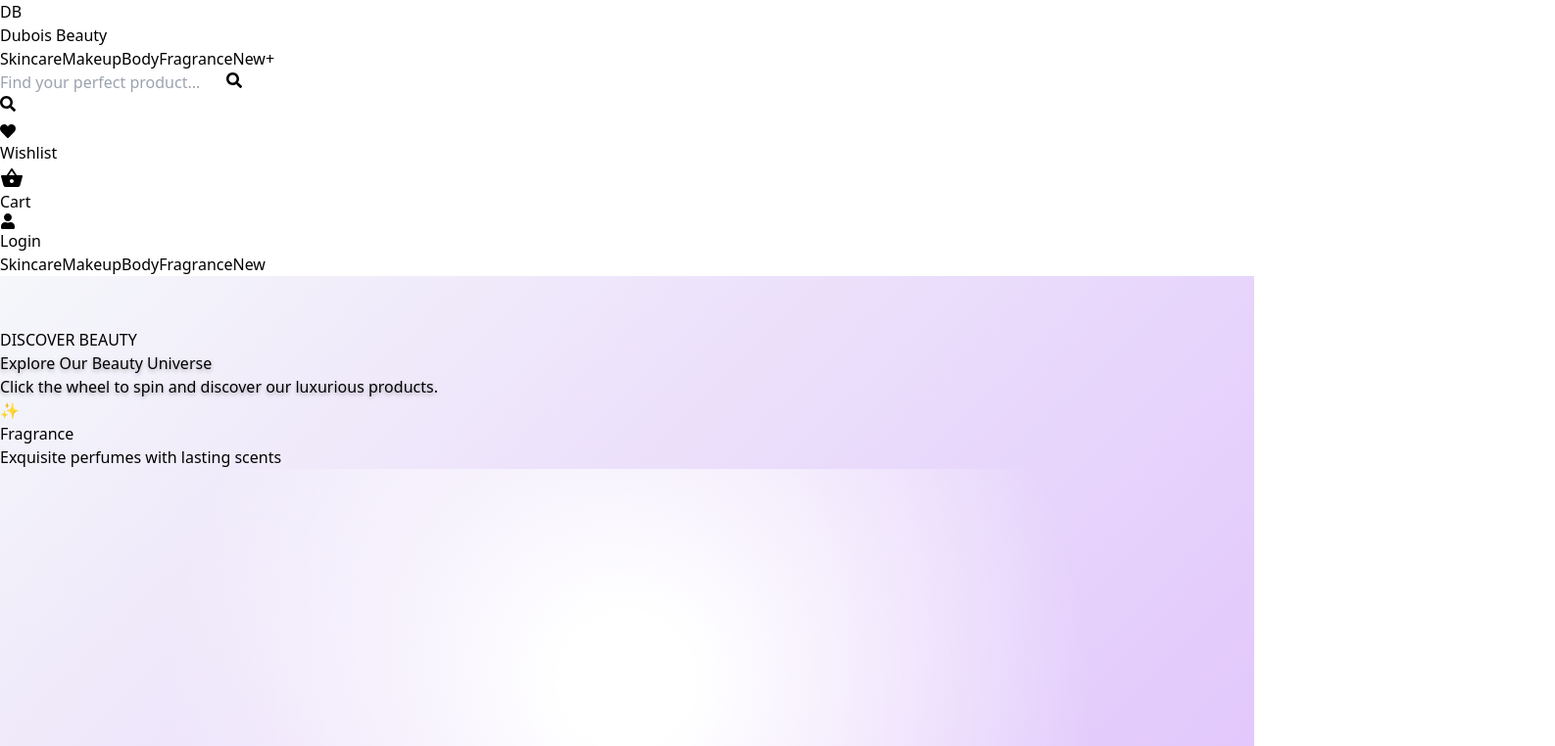
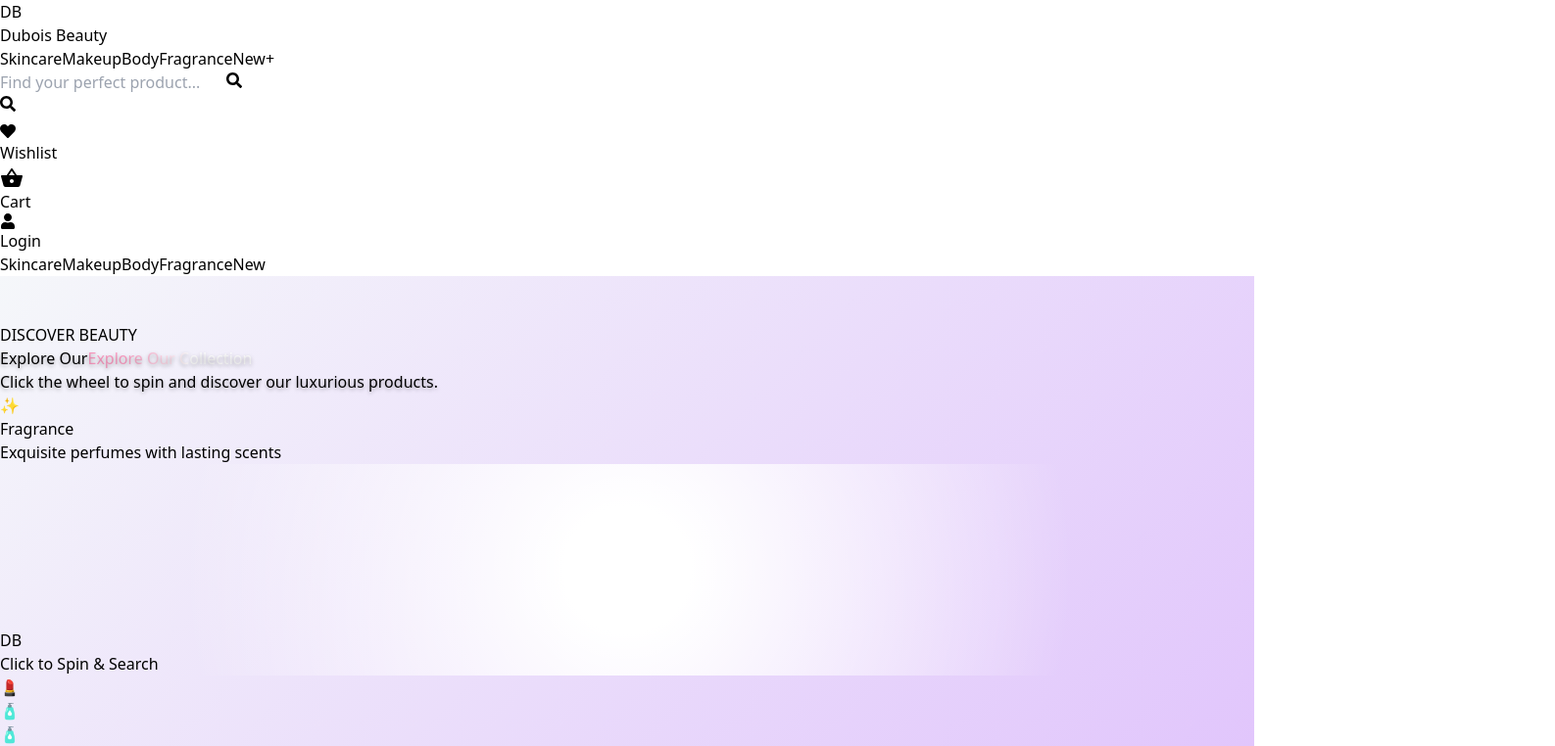
Before and after one commit to jamesguru/Beauty-Store, a React (Vite) app in the folder Frontend/: page / in a window 1280 px wide. Shown: the top 762 px of the page at 98% size, 1587 px wide, since content can reach past the window. Built offline with nearby package versions, Linux system fonts and the light colour scheme; no server answers.

Commit message:
changed the banner component

```diff
--- a/Frontend/src/components/Banner.jsx
+++ b/Frontend/src/components/Banner.jsx
@@ -11,21 +11,77 @@
   const navigate = useNavigate();
 
   const websiteFeatures = [
-    { name: "Skincare", description: "Discover radiant skin with natural care", color: "from-pink-200 via-rose-300 to-pink-400", icon: "🌸", path: "/skincare", searchTerm: "skincare products" },
-    { name: "Makeup", description: "Premium cosmetics for flawless beauty", color: "from-fuchsia-300 via-rose-400 to-amber-300", icon: "💄", path: "/makeup", searchTerm: "makeup collection" },
-    { name: "Haircare", description: "Transform your hair with care", color: "from-violet-300 via-purple-400 to-indigo-300", icon: "💇‍♀️", path: "/haircare", searchTerm: "hair care products" },
-    { name: "Fragrance", description: "Exquisite perfumes with lasting scents", color: "from-amber-200 via-yellow-300 to-pink-200", icon: "✨", path: "/fragrance", searchTerm: "perfumes" },
-    { name: "Packages", description: "Curated bundles for complete routines", color: "from-rose-200 via-fuchsia-300 to-purple-300", icon: "🎁", path: "/packages", searchTerm: "beauty bundles" },
-    { name: "New Arrivals", description: "Innovative beauty solutions", color: "from-blue-200 via-cyan-300 to-emerald-200", icon: "🆕", path: "/new", searchTerm: "new products" },
-    { name: "Best Sellers", description: "Loved by thousands of beauty lovers", color: "from-emerald-200 via-teal-300 to-lime-200", icon: "⭐", path: "/bestsellers", searchTerm: "best sellers" },
-    { name: "Special Offers", description: "Exclusive deals & discounts", color: "from-red-200 via-pink-300 to-rose-400", icon: "🔥", path: "/offers", searchTerm: "special offers" },
+    {
+      name: "Skincare",
+      description: "Discover radiant skin with natural care",
+      icon: "🌸",
+      path: "/skincare",
+      searchTerm: "skincare products",
+      productIcon: "💋"
+    },
+    {
+      name: "Makeup",
+      description: "Premium cosmetics for flawless beauty",
+      icon: "💄",
+      path: "/makeup",
+      searchTerm: "makeup collection",
+      productIcon: "💋"
+    },
+    {
+      name: "Haircare",
+      description: "Transform your hair with care",
+      icon: "💇‍♀️",
+      path: "/haircare",
+      searchTerm: "hair care products",
+      productIcon: "💋"
+    },
+    {
+      name: "Fragrance",
+      description: "Exquisite perfumes with lasting scents",
+      icon: "✨",
+      path: "/fragrance",
+      searchTerm: "perfumes",
+      productIcon: "🧪"
+    },
+    {
+      name: "Packages",
+      description: "Curated bundles for complete routines",
+      icon: "🎁",
+      path: "/packages",
+      searchTerm: "beauty bundles",
+      productIcon: "📦"
+    },
+    {
+      name: "New Arrivals",
+      description: "Innovative beauty solutions",
+      icon: "🆕",
+      path: "/new",
+      searchTerm: "new products",
+      productIcon: ""
+    },
+    {
+      name: "Best Sellers",
+      description: "Loved by thousands of beauty lovers",
+      icon: "⭐",
+      path: "/bestsellers",
+      searchTerm: "best sellers",
+      productIcon: "🏆"
+    },
+    {
+      name: "Special Offers",
+      description: "Exclusive deals & discounts",
+      icon: "🔥",
+      path: "/offers",
+      searchTerm: "special offers",
+      productIcon: "💰"
+    },
   ];
 
-  // Continuous spinning animation
+  // Continuous spinning animation - made slower for elegance
   useEffect(() => {
     let animationId;
     const spin = () => {
-      setRotation((prev) => (prev + 0.4) % 360);
+      setRotation((prev) => (prev + 0.2) % 360);
       animationId = requestAnimationFrame(spin);
     };
     if (isSpinning) animationId = requestAnimationFrame(spin);
@@ -46,35 +102,30 @@
   }, [isSpinning, isSearching]);
 
   const handleSpinToSearch = () => {
-    // Stop the continuous spinning
     setIsSpinning(false);
     setIsSearching(true);
 
-    // Select a random item for search
     const randomIndex = Math.floor(Math.random() * websiteFeatures.length);
     const selected = websiteFeatures[randomIndex];
     setSelectedItem(selected);
     setShowDescription(true);
 
-    // Add some spinning animation before redirecting
     let spinCount = 0;
-    const maxSpins = 3; // Number of full rotations before stopping
+    const maxSpins = 2;
 
     const spinAnimation = () => {
       setRotation((prev) => {
-        const newRotation = (prev + 20) % 360;
+        const newRotation = (prev + 15) % 360;
 
-        // Check if we've completed the desired number of spins
         if (newRotation < prev && spinCount < maxSpins) {
           spinCount++;
         }
 
         if (spinCount >= maxSpins) {
-          // Stop spinning and redirect after a brief pause
           setTimeout(() => {
             navigate(`/products/${encodeURIComponent(selected.searchTerm)}`);
           }, 1000);
-          return prev; // Stop animation
+          return prev;
         }
 
         return newRotation;
@@ -85,7 +136,6 @@
       }
     };
 
-    // Start the spin animation
     requestAnimationFrame(spinAnimation);
   };
 
@@ -99,7 +149,8 @@
           style={{
             top: `${30 + Math.random() * 60}%`,
             left: `${30 + Math.random() * 60}%`,
-            animationDelay: `${i * 0.5}s`,
+            animationDelay: `${i * 0.8}s`,
+            animationDuration: '3s',
           }}
         />
       ))}
@@ -125,21 +176,26 @@
 
       {/* Wheel */}
       <div
-        className="relative w-80 h-80 rounded-full shadow-[0_0_60px_rgba(255,192,203,0.5)] border-8 border-white/60 cursor-pointer overflow-hidden"
+        className="relative w-80 h-80 rounded-full shadow-[0_0_60px_rgba(255,192,203,0.5)] border-8 border-white/60 cursor-pointer overflow-hidden transition-all duration-300 hover:shadow-[0_0_80px_rgba(255,192,203,0.7)] hover:scale-105"
         style={{ background: "radial-gradient(circle, #fff 10%, transparent 70%)" }}
         onClick={handleSpinToSearch}
       >
         <div
-          className="absolute w-full h-full rounded-full transition-transform duration-1000"
+          className="absolute w-full h-full rounded-full transition-transform duration-1000 ease-out"
           style={{ transform: `rotate(${rotation}deg)` }}
         >
+          {/* Background with subtle gradient */}
+          <div className="absolute inset-0 bg-gradient-to-br from-pink-50 via-purple-50 to-rose-50 opacity-70"></div>
+
           {websiteFeatures.map((feature, index) => {
             const angle = 360 / websiteFeatures.length;
             const segmentAngle = angle * index;
+            const rotationAngle = segmentAngle + angle / 2;
+
             return (
               <div
                 key={index}
-                className={`absolute w-full h-full bg-gradient-to-br ${feature.color} opacity-90`}
+                className="absolute w-full h-full transition-opacity duration-500"
                 style={{
                   clipPath: `polygon(50% 50%,
                     ${50 + 50 * Math.cos(((segmentAngle - 90) * Math.PI) / 180)}%
@@ -147,39 +203,71 @@
                     ${50 + 50 * Math.cos(((segmentAngle + angle - 90) * Math.PI) / 180)}%
                     ${50 + 50 * Math.sin(((segmentAngle + angle - 90) * Math.PI) / 180)}%)`,
                   transform: `rotate(${segmentAngle}deg)`,
-                  backgroundSize: "200% 200%",
-                  animation: "shimmer 3s infinite linear",
                 }}
               >
+                {/* Segment background with subtle gradient */}
+                <div className="absolute inset-0 bg-gradient-to-b from-white/80 to-pink-100/50 transition-all duration-700 hover:opacity-90"></div>
+
+                {/* Decorative corner elements */}
+                <div className="absolute top-0 left-1/2 w-12 h-12 -translate-x-1/2 -translate-y-1/2 bg-pink-200 rounded-full opacity-70 transition-all duration-1000"></div>
+
+                {/* Product icon in the middle of the segment */}
                 <div
-                  className="absolute top-1/2 left-1/2 -translate-x-1/2 -translate-y-1/2 text-white text-xs w-28 text-center font-semibold"
+                  className="absolute top-1/2 left-1/2 -translate-x-1/2 -translate-y-1/2 text-3xl z-10 transition-transform duration-1000"
                   style={{
-                    transform: `rotate(${-segmentAngle}deg) translateY(-40px)`,
-                    textShadow: "0 2px 4px rgba(0,0,0,0.3)",
+                    transform: `rotate(${-segmentAngle}deg) translateY(-60px)`,
                   }}
                 >
-                  <div className="text-xl mb-1">{feature.icon}</div>
-                  {feature.name}
+                  {feature.productIcon}
                 </div>
+
+                {/* Segment border */}
+                <div className="absolute bottom-0 left-1/2 w-0.5 h-10 bg-gradient-to-t from-pink-300 to-transparent -translate-x-1/2 transition-all duration-700"></div>
               </div>
             );
           })}
+
+          {/* Outer decorative ring */}
+          <div className="absolute inset-0 rounded-full border-4 border-white/30 transition-all duration-700"></div>
+
+          {/* Inner decorative ring */}
+          <div className="absolute inset-8 rounded-full border-2 border-white/40 transition-all duration-700"></div>
         </div>
 
         {/* Glowing jewel center */}
-        <div className="absolute top-1/2 left-1/2 -translate-x-1/2 -translate-y-1/2 w-24 h-24 bg-gradient-to-br from-white via-pink-100 to-rose-200 rounded-full border-4 border-white shadow-[0_0_40px_rgba(255,182,193,0.8)] flex items-center justify-center animate-pulse">
-          <span className="text-slate-700 font-bold text-lg">DB</span>
+        <div className="absolute top-1/2 left-1/2 -translate-x-1/2 -translate-y-1/2 w-24 h-24 bg-gradient-to-br from-white via-pink-100 to-rose-200 rounded-full border-4 border-white shadow-[0_0_40px_rgba(255,182,193,0.8)] flex items-center justify-center transition-all duration-1000 hover:shadow-[0_0_60px_rgba(255,182,193,0.9)] hover:scale-110">
+          <span className="text-slate-700 font-bold text-lg transition-all duration-700">DB</span>
         </div>
 
         {/* Spin to search text */}
-        <div className="absolute top-1/2 left-1/2 transform -translate-x-1/2 -translate-y-1/2 text-center">
-          <div className="text-white font-bold text-sm bg-black/20 px-4 py-2 rounded-full backdrop-blur-sm">
+        <div className="absolute top-1/2 left-1/2 transform -translate-x-1/2 -translate-y-1/2 text-center transition-all duration-500">
+          <div className="text-white font-bold text-sm bg-black/20 px-4 py-2 rounded-full backdrop-blur-sm transition-all duration-500 hover:bg-black/30">
             Click to Spin & Search
           </div>
         </div>
+
+        {/* Decorative elements around the wheel */}
+        <div className="absolute -inset-4 rounded-full border border-pink-200/50 transition-all duration-1000"></div>
+        <div className="absolute -inset-6 rounded-full border border-purple-200/30 transition-all duration-1500"></div>
       </div>
 
-      {/* Extra shimmer CSS */}
+      {/* Decorative floating beauty products around the wheel */}
+      {["💄", "🧴", "🧴", "💎", "✨", "💎"].map((icon, i) => (
+        <div
+          key={i}
+          className="absolute text-2xl opacity-70 transition-all duration-1000"
+          style={{
+            top: `${20 + Math.random() * 60}%`,
+            left: `${20 + Math.random() * 60}%`,
+            animationDelay: `${i * 1.2}s`,
+            animationDuration: `${8 + Math.random() * 4}s`,
+          }}
+        >
+          {icon}
+        </div>
+      ))}
+
+      {/* Extra shimmer CSS with slower animations */}
       <style>{`
         @keyframes shimmer {
           0% { background-position: 0% 50%; }
@@ -190,6 +278,13 @@
           from { opacity: 0; transform: translateY(10px); }
           to { opacity: 1; transform: translateY(0); }
         }
+        @keyframes float {
+          0%, 100% { transform: translateY(0) rotate(0deg); }
+          50% { transform: translateY(-5px) rotate(2deg); }
+        }
+        .animate-float {
+          animation: float 8s ease-in-out infinite;
+        }
       `}</style>
     </div>
   );
@@ -199,6 +294,16 @@
   const [banner, setBanner] = useState({});
   const [isLoading, setIsLoading] = useState(true);
   const [showContent, setShowContent] = useState(false);
+  const [currentTextIndex, setCurrentTextIndex] = useState(0);
+  const textRef = useRef(null);
+
+  // Animated text options
+  const animatedTexts = [
+    "Discover Your Beauty",
+    "Explore Our Collection",
+    "Find Your Perfect Look",
+    "Transform Your Routine"
+  ];
 
   useEffect(() => {
     const fetchRandomBanner = async () => {
@@ -206,7 +311,6 @@
         const res = await userRequest.get("/banners/random");
         setBanner(res.data);
 
-        // Slight delay to allow background image to load
         setTimeout(() => {
           setIsLoading(false);
           setShowContent(true);
@@ -220,6 +324,17 @@
     fetchRandomBanner();
   }, []);
 
+  // Text animation effect
+  useEffect(() => {
+    if (!showContent) return;
+
+    const interval = setInterval(() => {
+      setCurrentTextIndex((prev) => (prev + 1) % animatedTexts.length);
+    }, 4000);
+
+    return () => clearInterval(interval);
+  }, [showContent]);
+
   // Custom CSS for animations
   const styles = `
     @keyframes fadeIn {
@@ -230,11 +345,37 @@
       0%, 100% { transform: translateY(0) rotate(0deg); }
       50% { transform: translateY(-8px) rotate(1deg); }
     }
+    @keyframes typewriter {
+      from { width: 0; }
+      to { width: 100%; }
+    }
+    @keyframes blink {
+      from, to { border-color: transparent; }
+      50% { border-color: white; }
+    }
+    @keyframes textShine {
+      0% { background-position: 0% 50%; }
+      100% { background-position: 100% 50%; }
+    }
     .animate-fadeIn {
       animation: fadeIn 0.5s ease-out forwards;
     }
     .animate-float {
       animation: float 6s ease-in-out infinite;
+    }
+    .animate-typewriter {
+      overflow: hidden;
+      border-right: 2px solid white;
+      white-space: nowrap;
+      animation: typewriter 2s steps(20) 1s 1 normal both, blink 0.8s steps(20) infinite;
+    }
+    .animate-text-shine {
+      background: linear-gradient(to right, #FFF 20%, #FF9EC5 40%, #FF9EC5 60%, #FFF 80%);
+      background-size: 200% auto;
+      background-clip: text;
+      -webkit-background-clip: text;
+      -webkit-text-fill-color: transparent;
+      animation: textShine 3s linear infinite;
     }
     .text-shadow {
       text-shadow: 0 2px 4px rgba(0,0,0,0.3);
@@ -295,8 +436,18 @@
               {banner.subtitle?.toUpperCase() || "DISCOVER BEAUTY"}
             </span>
 
-            <h1 className="text-4xl md:text-5xl lg:text-6xl font-serif font-normal mb-6 leading-tight opacity-0 animate-fadeIn delay-100 text-shadow">
-              {banner.title || "Explore Our Beauty Universe"}
+            {/* Animated main title */}
+            <h1 className="text-4xl md:text-5xl lg:text-6xl font-serif font-normal mb-6 leading-tight text-shadow">
+              <span className="block opacity-0 animate-fadeIn delay-100">
+                {banner.title || "Explore Our"}
+              </span>
+              <span
+                ref={textRef}
+                className="block mt-2 animate-text-shine opacity-0 animate-fadeIn delay-300"
+                key={currentTextIndex}
+              >
+                {animatedTexts[currentTextIndex]}
+              </span>
             </h1>
 
             <p className="text-slate-200 mb-10 text-lg max-w-md opacity-0 animate-fadeIn delay-200 text-shadow">
```
